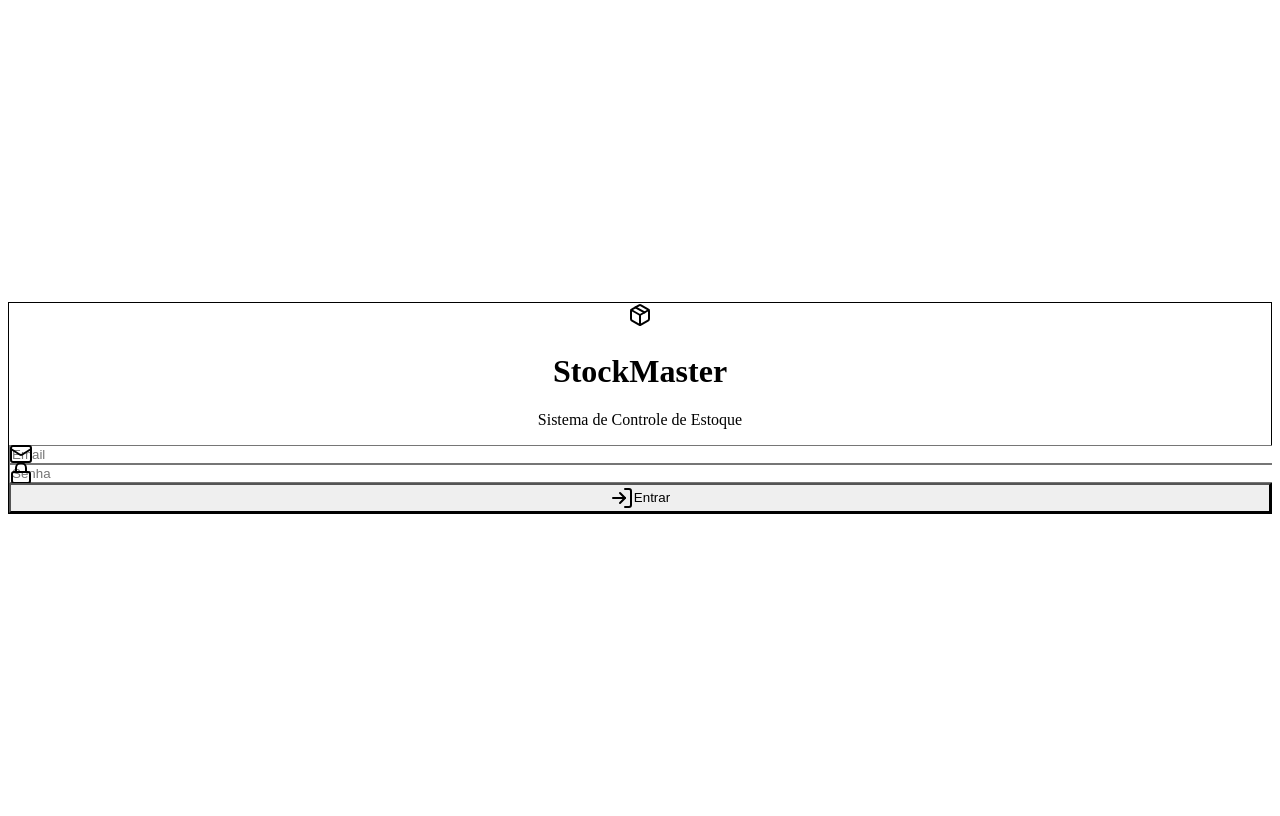
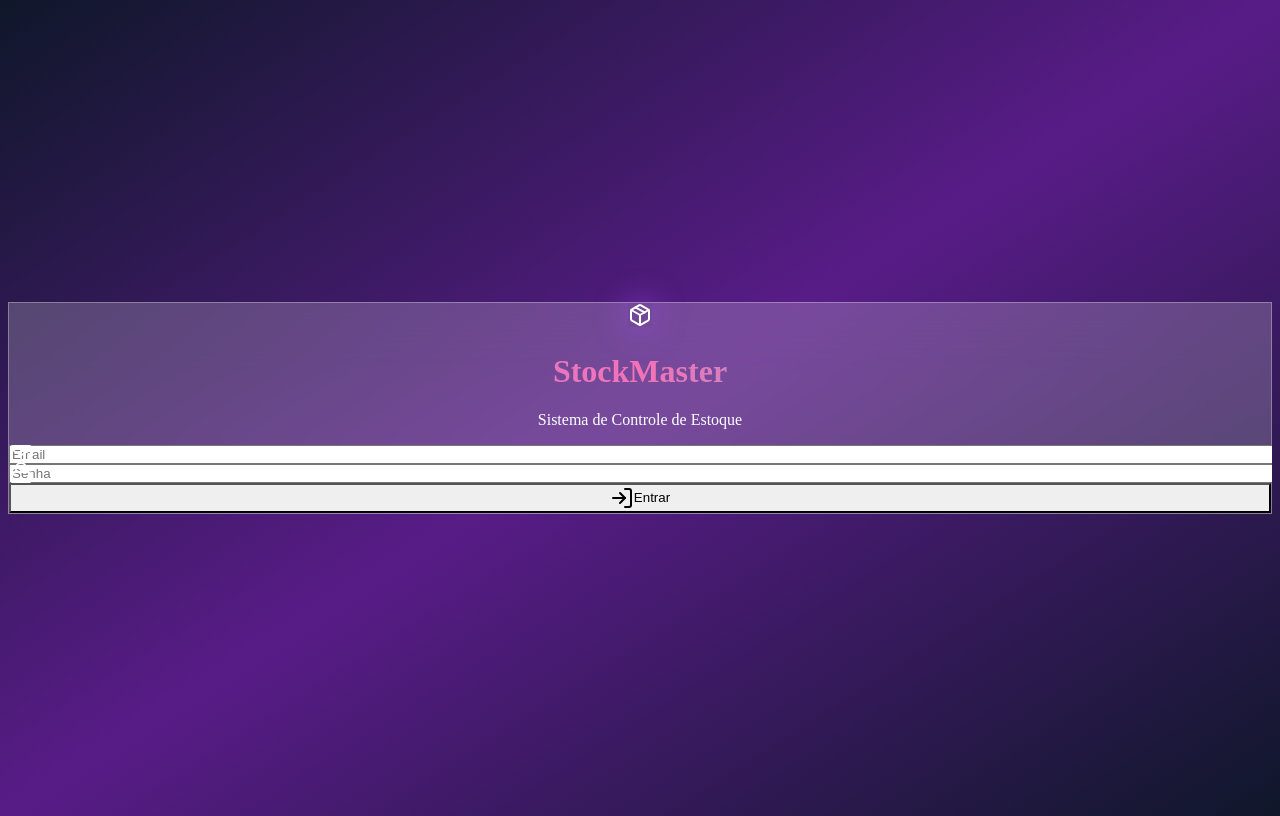
Before and after one commit to IsraelMends/stockmaster, a React app in the folder frontend/: page /login in a window 1280 px wide. Built offline with nearby package versions, Linux system fonts and the light colour scheme; no server answers; the HTML template or start-up script is replaced by a standard one.

Commit message:
feat: add new CSS styles for enhanced UI elements including gradients, glassmorphism effects, and animations

```diff
--- a/frontend/src/index.css
+++ b/frontend/src/index.css
@@ -1,6 +1,49 @@
 @tailwind base;
 @tailwind components;
 @tailwind utilities;
+
+body {
+  background: linear-gradient(to bottom right, #0f172a, #581c87, #0f172a);
+  color: white;
+  font-feature-settings: "rlig" 1, "calt" 1;
+}
+
+.glass {
+  background: rgba(255, 255, 255, 0.1);
+  backdrop-filter: blur(24px);
+  -webkit-backdrop-filter: blur(24px);
+  border: 1px solid rgba(255, 255, 255, 0.2);
+}
+
+.glass-strong {
+  background: rgba(255, 255, 255, 0.2);
+  backdrop-filter: blur(32px);
+  -webkit-backdrop-filter: blur(32px);
+  border: 1px solid rgba(255, 255, 255, 0.3);
+}
+
+.gradient-text {
+  background: linear-gradient(to right, #a78bfa, #f472b6, #22d3ee);
+  -webkit-background-clip: text;
+  background-clip: text;
+  -webkit-text-fill-color: transparent;
+  color: transparent;
+}
+
+.gradient-border {
+  border: 2px solid transparent;
+  background: linear-gradient(to right, #8b5cf6, #ec4899, #06b6d4);
+  background-clip: border-box;
+}
+
+.card-hover {
+  transition: all 0.3s ease;
+}
+
+.card-hover:hover {
+  transform: scale(1.05);
+  box-shadow: 0 25px 50px -12px rgba(168, 85, 247, 0.5);
+}
 
 @keyframes slide-in {
   from {
@@ -22,6 +65,33 @@
   }
 }
 
+@keyframes float {
+  0%, 100% {
+    transform: translateY(0px);
+  }
+  50% {
+    transform: translateY(-20px);
+  }
+}
+
+@keyframes glow {
+  0%, 100% {
+    box-shadow: 0 0 20px rgba(168, 85, 247, 0.4);
+  }
+  50% {
+    box-shadow: 0 0 40px rgba(168, 85, 247, 0.8);
+  }
+}
+
+@keyframes shimmer {
+  0% {
+    background-position: -1000px 0;
+  }
+  100% {
+    background-position: 1000px 0;
+  }
+}
+
 .animate-slide-in {
   animation: slide-in 0.3s ease-out;
 }
@@ -29,3 +99,22 @@
 .animate-fade-in {
   animation: fade-in 0.3s ease-out;
 }
+
+.animate-float {
+  animation: float 6s ease-in-out infinite;
+}
+
+.animate-glow {
+  animation: glow 2s ease-in-out infinite;
+}
+
+.shimmer {
+  background: linear-gradient(
+    to right,
+    transparent 0%,
+    rgba(255, 255, 255, 0.1) 50%,
+    transparent 100%
+  );
+  background-size: 1000px 100%;
+  animation: shimmer 2s infinite;
+}
```
